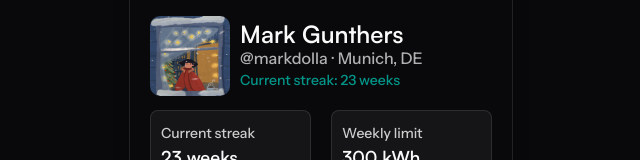
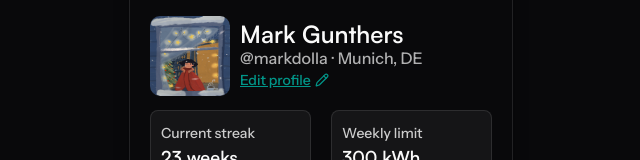
Before and after one commit to Voldemort271/energi, a Next.js app: page /profile in a window 1280 px wide. Shown: the part 163-323 px from the top of the page, without its empty margins (319-959 px from the left). Built offline with nearby package versions, Linux system fonts and the light colour scheme.

Commit message:
Changed repeated streak text to 'edit profile'

```diff
--- a/components/profile/profile-card.tsx
+++ b/components/profile/profile-card.tsx
@@ -1,6 +1,7 @@
 import React from 'react';
 import Image from 'next/image';
 import ProfileImg from '@/public/images/profile-image.png';
+import { Pencil } from 'lucide-react';
 
 const ProfileCard = () => {
 	return (
@@ -20,8 +21,8 @@ const ProfileCard = () => {
 						<span>&middot;</span>
 						<span>Munich, DE</span>
 					</div>
-					<div className="text-sm font-medium text-teal-600">
-						Current streak: 23 weeks
+					<div className="flex flex-row items-center gap-1 text-sm font-medium text-teal-600 underline">
+						Edit profile <Pencil size={14} />
 					</div>
 				</div>
 			</div>
```
